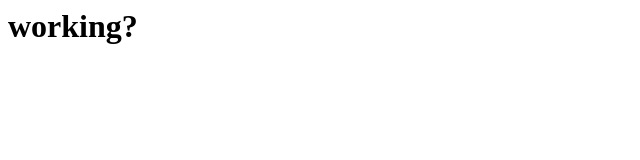
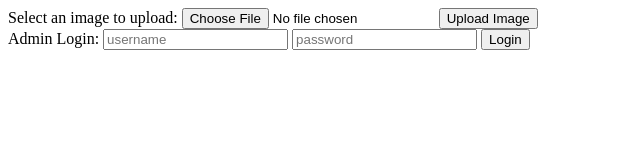
Before and after one commit to theFeez/theFeez.github.io, a plain HTML site: page index.html in a window 1280 px wide. Shown: the whole page, without its empty margins (0-640 px from the left). Drawn offline with nearby package versions, Linux system fonts and the light colour scheme.

Commit message:
Add files via upload

```diff
--- a/index.html
+++ b/index.html
@@ -1 +1,30 @@
-<h1>working?</h1>
+<!DOCTYPE html>
+<html lang="">
+<head>
+  <meta charset="utf-8">
+  <meta name="viewport" content="width=device-width, initial-scale=1.0">
+  <title></title>
+</head>
+
+<body>
+
+    <script src="https://ajax.googleapis.com/ajax/libs/jquery/1.11.3/jquery.min.js"></script>
+    <script src='index.js'></script>
+
+
+  <form action="/upload" method="POST" enctype="multipart/form-data">
+  Select an image to upload:
+  <input type="file" name="image">
+  <input type="submit" value="Upload Image">
+</form>
+    <form action="/login" method="POST" enctype="multipart/form-data">
+  Admin Login:
+  <input type="text" name="user" placeholder='username'>
+    <input type='text' name='pass' placeholder='password'>
+  <input type="submit" value="Login">
+</form>
+    <ul id='picList'>
+
+    </ul>
+</body>
+</html>
```
